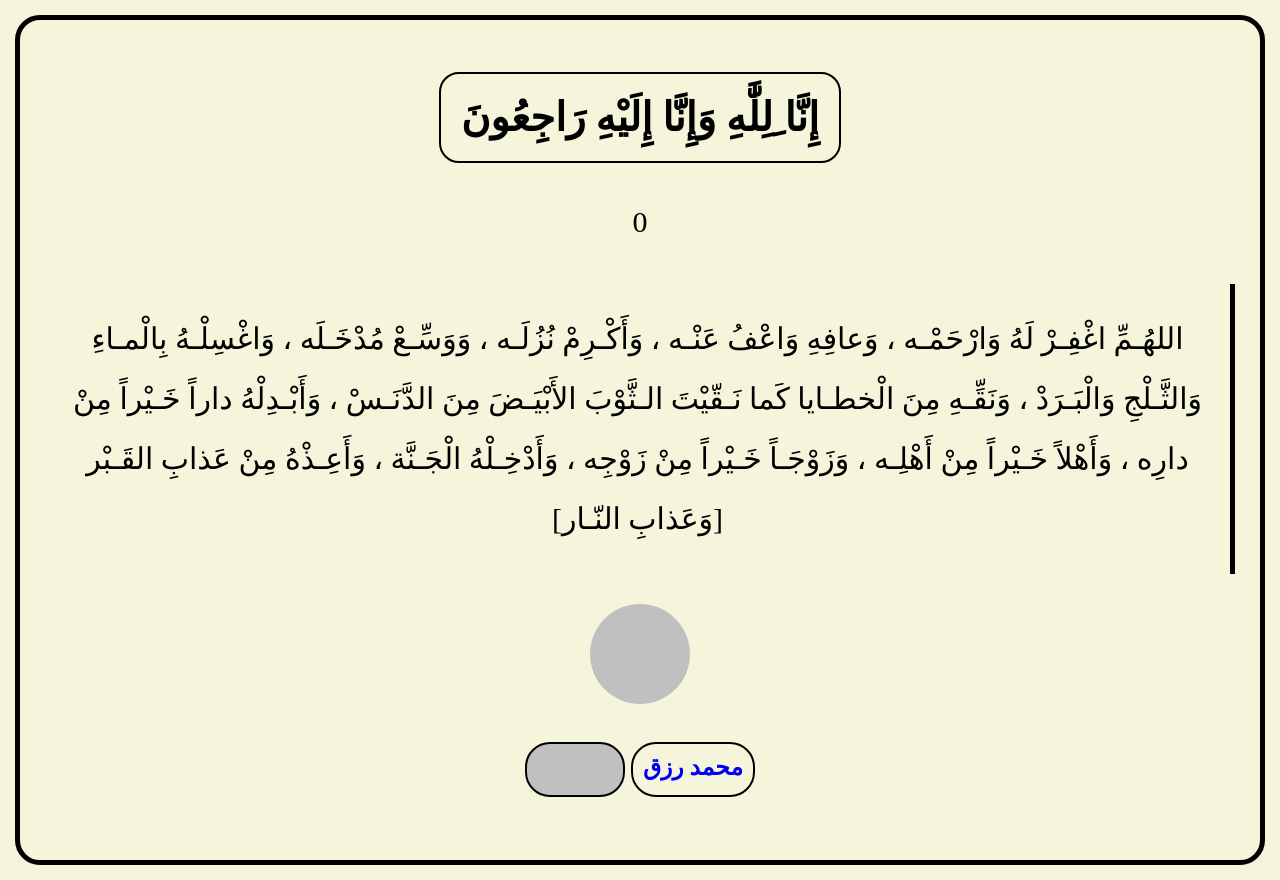
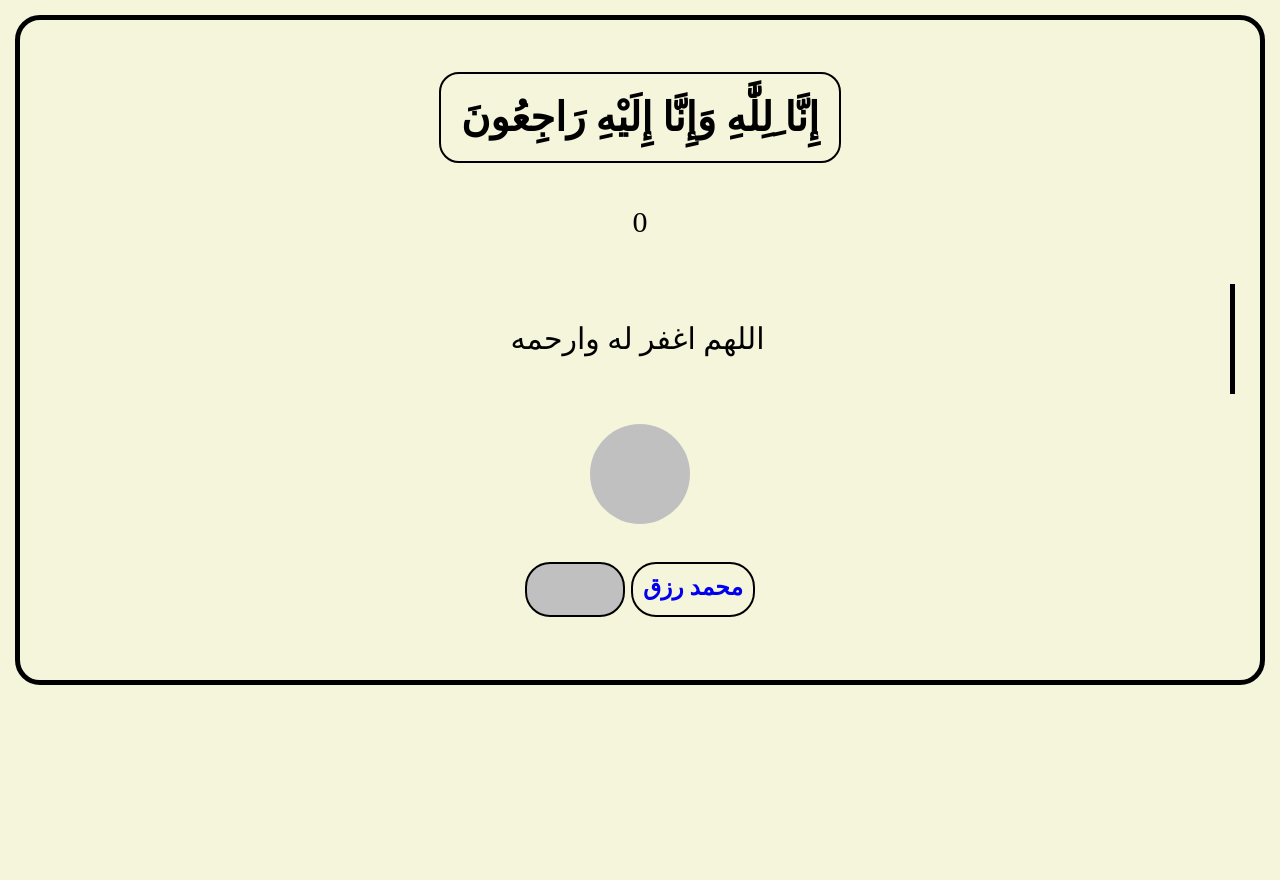
Before and after one commit to OmarCompiled/mohamedRizk, a plain HTML site: page index.html in a window 1280 px wide. After the commit the page ends 800 px from the top, so only its background shows below. Drawn offline with Linux system fonts and the light colour scheme.

Commit message:
Update index.html

```diff
--- a/index.html
+++ b/index.html
@@ -17,8 +17,7 @@
             <label id="counter">0</label>
        </div>
         <p id="duaa">
-                اللهُـمِّ اغْفِـرْ لَهُ وَارْحَمْـه ، وَعافِهِ وَاعْفُ عَنْـه ، وَأَكْـرِمْ نُزُلَـه ، وَوَسِّـعْ مُدْخَـلَه ، وَاغْسِلْـهُ بِالْمـاءِ وَالثَّـلْجِ وَالْبَـرَدْ ، وَنَقِّـهِ مِنَ الْخطـايا كَما نَـقّيْتَ الـثَّوْبَ الأَبْيَـضَ مِنَ الدَّنَـسْ ، وَأَبْـدِلْهُ داراً خَـيْراً مِنْ دارِه ، وَأَهْلاً خَـيْراً مِنْ أَهْلِـه ، وَزَوْجَـاً خَـيْراً مِنْ زَوْجِه ، وَأَدْخِـلْهُ الْجَـنَّة ، وَأَعِـذْهُ مِنْ عَذابِ القَـبْر [وَعَذابِ النّـار]
-
+            اللهم اغفر له وارحمه
         </p>
        <div id="thikr">
             <button id="button1" onclick="increment()"></button>
```
